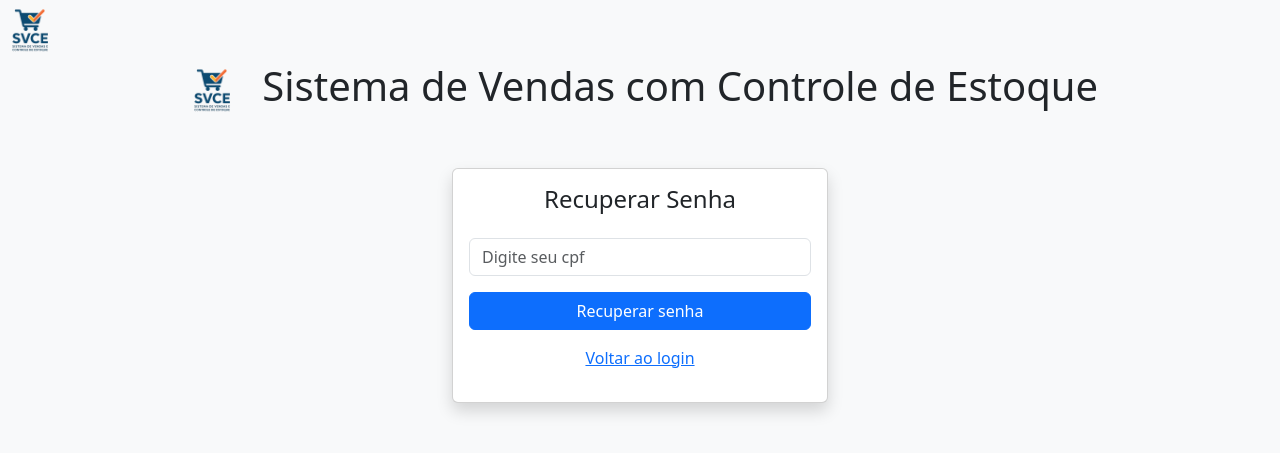
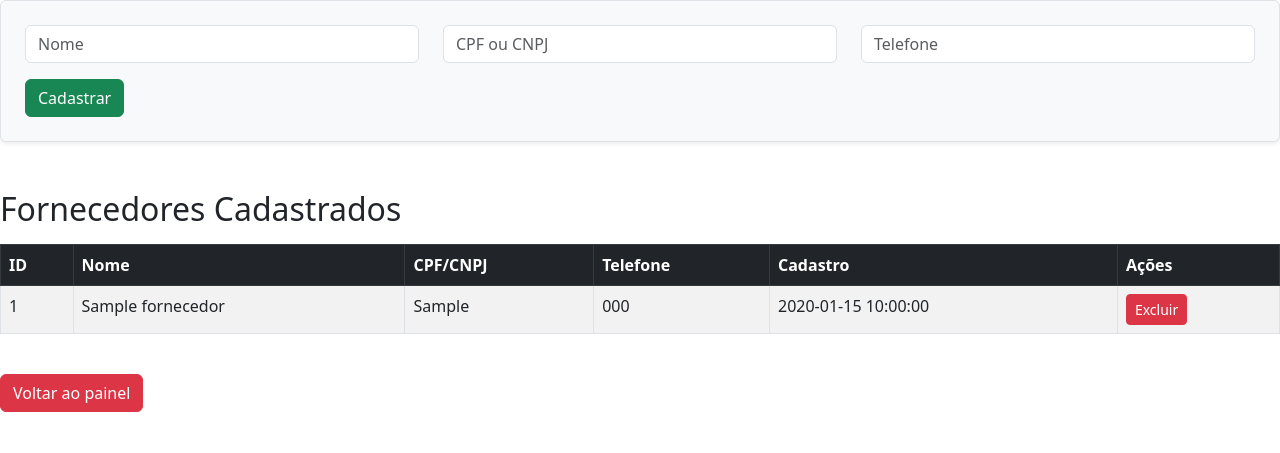
Before and after one commit to ViniciusLvr/SVCE, a PHP site: page /login.php in a window 1280 px wide. Shown: the top 453 px of the page. Run offline with PHP 8.4, Linux system fonts and the light colour scheme; tables that the repository leaves empty or names only in its code hold one stand-in row (values such as "Sample post").

Commit message:
refactor/login.php
resolvendo erros

```diff
--- a/public/login.php
+++ b/public/login.php
@@ -1,122 +1,117 @@
 <?php
-session_start();
-require_once '../svce/config/conexao.php'; // Conexão com PDO
+require_once '../config/conexao.php';
 
-if (isset($_GET['recuperar_senha'])) {
-    // FORMULÁRIO DE RECUPERAR SENHA PELO CPF
-    if ($_SERVER['REQUEST_METHOD'] === 'POST' && isset($_POST['cpf'])) {
-        $cpf = trim($_POST['cpf']);
-        $stmt = $pdo->prepare("SELECT * FROM usuarios WHERE cpf = :cpf LIMIT 1");
-        $stmt->execute([':cpf' => $cpf]);
-        $usuario = $stmt->fetch();
+function adicionarFornecedor($pdo, $nome, $cpf_cnpj, $telefone) {
+    $sql = "INSERT INTO fornecedor (nome, cpf_cnpj, telefone) VALUES (:nome, :cpf_cnpj, :telefone)";
+    $stmt = $pdo->prepare($sql);
+    $stmt->execute([
+        ':nome' => $nome,
+        ':cpf_cnpj' => $cpf_cnpj,
+        ':telefone' => $telefone
+    ]);
+}
 
-        if ($usuario) {
-            echo "<div class='alert alert-success'>Usuário encontrado: {$usuario['nome']}.</div>";
-            // Aqui você pode gerar um formulário para redefinir a senha
+function excluirFornecedor($pdo, $id) {
+    $sql = "DELETE FROM fornecedor WHERE id = :id";
+    $stmt = $pdo->prepare($sql);
+    $stmt->execute([':id' => $id]);
+}
+
+// Inserção
+if ($_SERVER['REQUEST_METHOD'] === 'POST' && isset($_POST['nome'])) {
+    $nome      = trim($_POST['nome']);
+    $cpf_cnpj = preg_replace('/\D/', '', $_POST['cpf_cnpj'] ?? '');
+    $telefone  = preg_replace('/\D/', '', $_POST['telefone'] ?? '');
+
+    // Validação
+    $docValido = (strlen($cpf_cnpj) === 11 || strlen($cpf_cnpj) === 14);
+    $telValido = (strlen($telefone) === 10 || strlen($telefone) === 11);
+
+    if (!empty($nome) && $docValido && $telValido) {
+        adicionarFornecedor($pdo, $nome, $cpf_cnpj, $telefone);
+        header("Location: fornecedor.php");
+        exit();
     } else {
-            echo "<div class='alert alert-danger'>CPF não encontrado no sistema.</div>";
+        echo "<div class='alert alert-danger text-center'>⚠️ Preencha corretamente: Nome, CPF (11 dígitos) ou CNPJ (14 dígitos) e Telefone (10 ou 11 dígitos).</div>";
     }
 }
-    include 'recuperar_senha.php';
-    exit;
+
+// Exclusão
+if ($_SERVER["REQUEST_METHOD"] == "POST" && isset($_POST['excluir_id'])) {
+    $excluir_id = $_POST['excluir_id'];
+    excluirFornecedor($pdo, $excluir_id);
+    header("Location: fornecedor.php");
+    exit();
 }
 
+// Listagem
+$stmt = $pdo->query("SELECT * FROM fornecedor ORDER BY created_at DESC");
+$fornecedores = $stmt->fetchAll(PDO::FETCH_ASSOC);
 ?>
+
 <!DOCTYPE html>
-<html lang="pt-br">
+<html lang="pt-BR">
 
 <head>
     <meta charset="UTF-8">
-    <title>Recuperar Senha - Sistema de Vendas</title>
+    <title>Fornecedores</title>
     <link href="https://cdn.jsdelivr.net/npm/bootstrap@5.3.0/dist/css/bootstrap.min.css" rel="stylesheet">
 </head>
 
-<body class="bg-light">
-    <img src="img/logoSVCE.png" alt="logoSVCE" style="height:60px; margin-right:10px;">
-   <h1 class="card-title text-center"> <img src="img/logoSVCE.png" alt="logoSVCE" style="height:60px; margin-right:10px;"> Sistema de Vendas com Controle de Estoque</h1>
-    <div class="container mt-5" style="max-width: 400px;">
-        <div class="card shadow">
-            <div class="card-body">
-                <h4 class="card-title mb-4 text-center">Recuperar Senha</h4>
-                <form method="POST">
-                    <div class="mb-3">
-                        <input type="text" name="cpf" class="form-control" placeholder="Digite seu cpf" required>
+<body>
+<form method="post" class="border p-4 rounded shadow-sm bg-light mb-5">
+    <div class="row mb-3">
+        <div class="col">
+            <input type="text" name="nome" class="form-control" placeholder="Nome" required>
         </div>
-                    <div class="d-grid">
-                        <button type="submit" class="btn btn-primary">Recuperar senha</button>
+        <div class="col">
+            <input type="text" name="cpf_cnpj" class="form-control" placeholder="CPF ou CNPJ"
+                   pattern="\d{11}|\d{14}"
+                   title="Digite apenas números (11 para CPF ou 14 para CNPJ)" required>
         </div>
-                </form>
-                <p class="mt-3 text-center"><a href="login.php">Voltar ao login</a></p>
+        <div class="col">
+            <input type="text" name="telefone" class="form-control" placeholder="Telefone"
+                   pattern="\d{10,11}" title="Digite apenas números (10 ou 11 dígitos)" required>
         </div>
     </div>
+    <button type="submit" class="btn btn-success">Cadastrar</button>
+</form>
+
+        <h2 class="mb-3">Fornecedores Cadastrados</h2>
+        <div class="table-responsive">
+<table class="table table-bordered table-striped">
+    <thead class="table-dark">
+        <tr>
+            <th>ID</th>
+            <th>Nome</th>
+            <th>CPF/CNPJ</th>
+            <th>Telefone</th>
+            <th>Cadastro</th>
+            <th>Ações</th>
+        </tr>
+    </thead>
+    <tbody>
+        <?php foreach ($fornecedores as $f): ?>
+        <tr>
+            <td><?= htmlspecialchars($f['id']) ?></td>
+            <td><?= htmlspecialchars($f['nome']) ?></td>
+            <td><?= htmlspecialchars($f['cpf_cnpj']) ?></td>
+            <td><?= htmlspecialchars($f['telefone']) ?></td>
+            <td><?= htmlspecialchars($f['created_at']) ?></td>
+            <td>
+                <form method="post" onsubmit="return confirm('Tem certeza que deseja excluir este fornecedor?');">
+                    <input type="hidden" name="excluir_id" value="<?= htmlspecialchars($f['id']) ?>">
+                    <button type="submit" class="btn btn-sm btn-danger">Excluir</button>
+                </form>
+            </td>
+        </tr>
+        <?php endforeach; ?>
+    </tbody>
+</table>
+    </div>
+
+        <a href="../public/painel.php" class="btn btn-danger mt-4">Voltar ao painel</a>
     </div>
 </body>
 
 </html>
-<?php
-    exit;
-
-// --- LOGIN COM BANCO ---
-$erro = '';
-if ($_SERVER['REQUEST_METHOD'] === 'POST') {
-    $email = trim($_POST['email']);
-    $senha = $_POST['senha'];
-
-    $stmt = $pdo->prepare("SELECT * FROM usuarios WHERE email = :email LIMIT 1");
-    $stmt->execute([':email' => $email]);
-    $usuario = $stmt->fetch();
-
-    if ($usuario && password_verify($senha, $usuario['senha'])) {
-        $_SESSION['usuario_logado'] = $usuario['nome']; // ou $usuario['email']
-        header('Location: painel.php');
-        exit();
-    } else {
-        $erro = "Usuário ou senha inválidos.";
-    }
-}
-    include 'tela_login.php';
-?>
-
-<!DOCTYPE html>
-<html lang="pt-br">
-
-<head>
-    <meta charset="UTF-8">
-    <title>Login - Sistema de Vendas</title>
-    <link href="https://cdn.jsdelivr.net/npm/bootstrap@5.3.0/dist/css/bootstrap.min.css" rel="stylesheet">
-</head>
-
-<body class="bg-light">
-    <h1 class="card-title text-center" > <img src="img/logoSVCE.png" alt="logoSVCE" style="height:60px; margin-right:10px;"> Sistema de Vendas com Controle de Estoque</h1>
-    <div class="container mt-5" style="max-width: 400px;">
-        <div class="card shadow">
-            <div class="card-body">
-                <h4 class="card-title mb-4 text-center">Login</h4>
-
-                <?php if (isset($erro)): ?>
-                <div class="alert alert-danger"><?= $erro ?></div>
-                <?php endif; ?>
-
-                <form method="POST">
-                    <div class="mb-3">
-                        <input type="email" name="email" class="form-control" placeholder="E-mail" required>
-                    </div>
-                    <div class="mb-3">
-                        <input type="password" name="senha" class="form-control" placeholder="Senha" required>
-                    </div>
-                    <div class="d-grid mb-3">
-                        <button type="submit" class="btn btn-primary">Entrar</button>
-                    </div>
-                </form>
-                <p class="text-center mb-1">
-                    <a href="login.php?recuperar_senha=1">Esqueci minha senha</a>
-                </p>
-                <p class="text-center">
-                    <a href="cadastro.php">Não tem conta? Cadastre-se</a>
-                </p>
-            </div>
-        </div>
-    </div>
-</body>
-
-</html>
```
Lines whose indentation alone changed are shown as unchanged.
